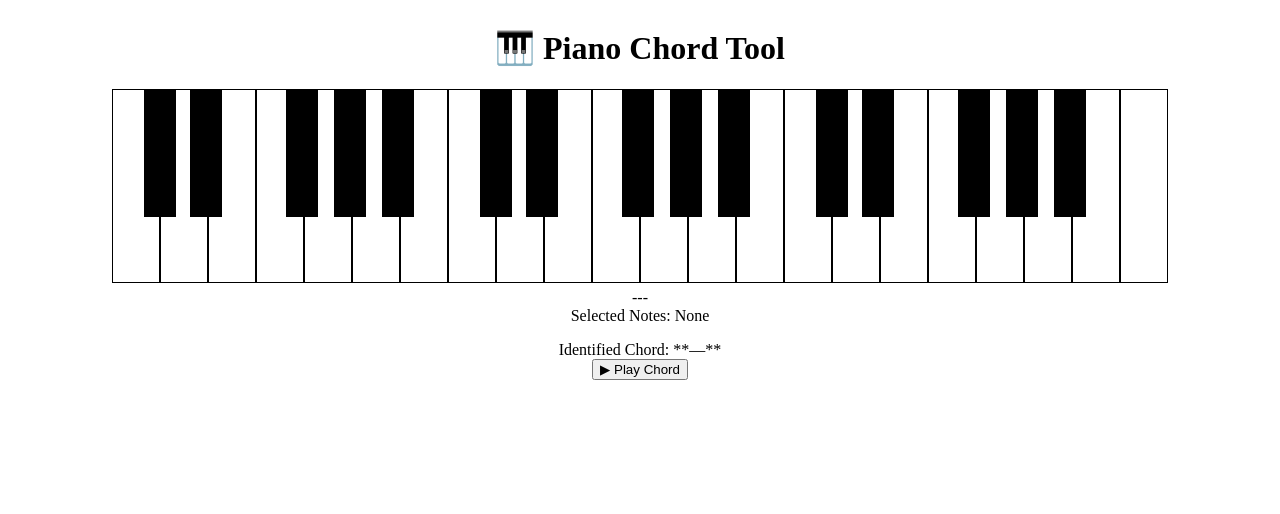
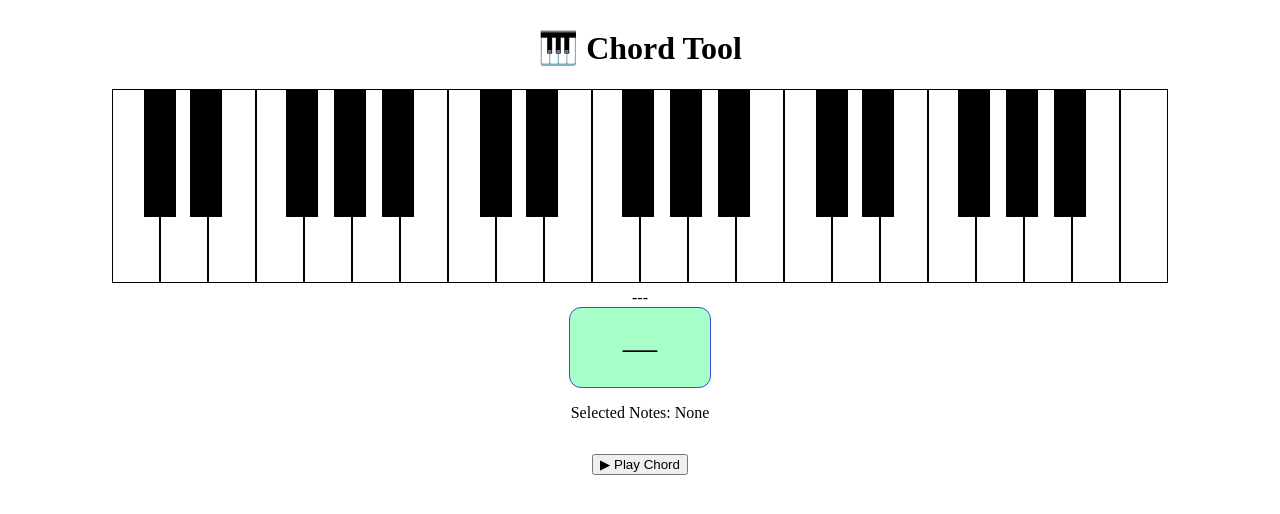
Before and after one commit to pantoniotti/kords, a React (Vite) app: page / in a window 1280 px wide. Shown: the top 514 px of the page. Built offline with nearby package versions, Linux system fonts and the light colour scheme.

Commit message:
Add note coloring and keyboard support

```diff
--- a/package.json
+++ b/package.json
@@ -15,11 +15,11 @@
     "framer-motion": "^12.23.25",
     "howler": "^2.2.4",
     "react": "^19.2.0",
-    "react-dom": "^19.2.0"
+    "react-dom": "^19.2.0",
+    "tonal": "^6.4.2"
   },
   "devDependencies": {
     "@eslint/js": "^9.39.1",
-    "@tailwindcss/postcss": "^4.1.17",
     "@types/node": "^24.10.1",
     "@types/react": "^19.2.5",
     "@types/react-dom": "^19.2.3",
@@ -29,8 +29,6 @@
     "eslint-plugin-react-hooks": "^7.0.1",
     "eslint-plugin-react-refresh": "^0.4.24",
     "globals": "^16.5.0",
-    "postcss": "^8.5.6",
-    "tailwindcss": "^4.1.17",
     "typescript": "~5.9.3",
     "typescript-eslint": "^8.46.4",
     "vite": "^7.2.4"
--- a/src/App.css
+++ /dev/null
@@ -1,7 +0,0 @@
-#keys {
-	margin-bottom: 1em;
-}
-
-#selected {
-	margin-bottom: 1em;
-}
--- a/src/App.tsx
+++ b/src/App.tsx
@@ -1,6 +1,5 @@
 import KordApp from "./components/KordApp";
 import './index.css';
-import "./App.css";
 
 function App() {
   return (
--- a/src/components/KordApp.tsx
+++ b/src/components/KordApp.tsx
@@ -1,4 +1,7 @@
-import React, { useState } from "react";
+import { useState, useEffect } from "react";
+import { detect as detectChord } from "@tonaljs/chord-detect";
+
+//////// CONSTANTS & HELPERS ///////
 
 const KEYS = [
 	"C3", "C#3", "D3", "D#3", "E3", "F3", "F#3", "G3", "G#3", "A3", "A#3", "B3",
@@ -6,14 +9,34 @@ const KEYS = [
 	"C5", "C#5", "D5", "D#5", "E5", "F5", "F#5", "G5", "G#5", "A5", "A#5", "B5",
 	"C6"
 ];
+const whiteKeys = KEYS.filter(k => !k.includes("#"));
+const whiteKeyWidth = 48;
+const blackKeyOffsetMap: Record<string, number> = {
+	C: 32, D: 30, F: 30, G: 30, A: 30,
+};
+// QWERTY piano layout
+const KEYBOARD_MAP: Record<string, string> = {
+	a: "C4",
+	w: "C#4",
+	s: "D4",
+	e: "D#4",
+	d: "E4",
+	f: "F4",
+	t: "F#4",
+	g: "G4",
+	y: "G#4",
+	h: "A4",
+	u: "A#4",
+	j: "B4",
+};
+const audioCtx = new (window.AudioContext)();
 
-const whiteKeys = KEYS.filter(k => !k.includes("#"));
+/////// MUSIC FUNCTIONS ///////
 
-// --- Audio and calculation functions remain the same ---
-const audioCtx = new (window.AudioContext || window.webkitAudioContext)();
+function playTone(freq: number | null, duration = 1.5) {
+	// Use the globally declared audioCtx
+	if (freq == null) return;
 
-function playTone(freq, duration = 1.5) {
-	// Use the globally declared audioCtx
 	const osc = audioCtx.createOscillator();
 	const gain = audioCtx.createGain();
 
@@ -36,41 +59,116 @@ function playTone(freq, duration = 1.5) {
 	osc.stop(audioCtx.currentTime + duration);
 }
 
-function noteToFreq(note) {
-	// ... (Frequency logic)
+function noteToFreq(note: string) {
 	const A4 = 440;
-	const NOTES = { C: 0, "C#": 1, D: 2, "D#": 3, E: 4, F: 5, "F#": 6, G: 7, "G#": 8, A: 9, "A#": 10, B: 11 };
+	const NOTES: Record<string, number> = { C: 0, "C#": 1, D: 2, "D#": 3, E: 4, F: 5, "F#": 6, G: 7, "G#": 8, A: 9, "A#": 10, B: 11 };
 	const match = note.match(/([A-G]#?)(\d)/);
 	if (!match) return null;
 	const [, n, octave] = match;
-	const semitones = NOTES[n] + (octave - 4) * 12;
+	const octaveNum = parseInt(octave, 10);
+	const noteValue = NOTES[n];
+	if (noteValue === undefined || Number.isNaN(octaveNum)) return null;
+	const semitones = noteValue + (octaveNum - 4) * 12;
 	return A4 * Math.pow(2, (semitones - 9) / 12);
 }
-// ---------------------------------------------------
 
-const whiteKeyWidth = 48;
-const blackKeyOffsetMap = {
-	C: 32, D: 30, F: 30, G: 30, A: 30,
-};
+function midiNoteToName(midi: number): string | null {
+	const NOTES = ["C", "C#", "D", "D#", "E", "F", "F#", "G", "G#", "A", "A#", "B"];
+	const note = NOTES[midi % 12];
+	const octave = Math.floor(midi / 12) - 1;
+	return `${note}${octave}`;
+}
 
+// 🎵 COMPONENT
 export default function KordApp() {
-	const [activeNotes, setActiveNotes] = useState([]);
-	const [chordName, setChordName] = useState("—"); // 2. New state for the chord name
+	const [activeNotes, setActiveNotes] = useState<string[]>([]);
+	const [chordName, setChordName] = useState<string>("—");
 
-	const toggleNote = (note) => {
-		// CRITICAL: Resume the audio context on the first user interaction
+	// 🎵 CHORD DETECTION
+	useEffect(() => {
+		if (activeNotes.length === 0) {
+			setChordName("—");
+			return;
+		}
+
+		const names = [...activeNotes].sort();
+		const matches = detectChord(names);
+
+		if (matches.length === 0) {
+			setChordName("—");
+		} else {
+			setChordName(matches[0]); // Best match
+		}
+	}, [activeNotes]);
+
+	useEffect(() => {
+		window.addEventListener("keydown", handleKeyDown);
+		window.addEventListener("keyup", handleKeyUp);
+
+		return () => {
+			window.removeEventListener("keydown", handleKeyDown);
+			window.removeEventListener("keyup", handleKeyUp);
+		};
+	}, [activeNotes]);
+
+	//
+	useEffect(() => {
+		if (!navigator.requestMIDIAccess) return;
+
+		navigator.requestMIDIAccess().then(midi => {
+			const inputs = midi.inputs.values();
+
+			for (let input of inputs) {
+				input.onmidimessage = (msg) => {
+					const [status, key, velocity] = msg.data;
+
+					const noteNumber = key; // MIDI note 0–127
+
+					const note = midiNoteToName(noteNumber);
+					if (!note) return;
+
+					// Note ON (status 144, velocity > 0)
+					if (status === 144 && velocity > 0) {
+						if (!activeNotes.includes(note)) toggleNote(note);
+					}
+
+					// Note OFF (status 128, or velocity 0)
+					if (status === 128 || (status === 144 && velocity === 0)) {
+						setActiveNotes(prev => prev.filter(n => n !== note));
+					}
+				};
+			}
+		});
+	}, []);
+
+	const toggleNote = (note: string) => {
+		// Resume audio context on click
 		if (audioCtx.state === 'suspended') {
 			audioCtx.resume();
 		}
 
-		setActiveNotes(prev =>
-			prev.includes(note) ? prev.filter(n => n !== note) : [...prev, note]
-		);
-		playTone(noteToFreq(note), 0.5);
+		// Update active notes
+		setActiveNotes(prev => {
+			const newNotes = prev.includes(note) ? prev.filter(n => n !== note) : [...prev, note];
+			// Play tone immediately
+			playTone(noteToFreq(note), 0.5);
+			return newNotes;
+		});
 	};
 
+	// const toggleNote = (note: string) => {
+	//   setActiveNotes(prev =>
+	//     prev.includes(note)
+	//       ? prev.filter(n => n !== note)
+	//       : [...prev, note]
+	//   );
+
+	//   playTone(noteToFreq(note), 0.5);
+	// };
+
+
 	// --- Black Key Position Calculation (Robust Logic) ---
-	const blackKeyPositions = [];
+	const blackKeyPositions: { note: string; leftPosition: number }[] = [];
 
 	KEYS.forEach((key) => {
 		if (key.includes("#")) {
@@ -88,9 +186,29 @@ export default function KordApp() {
 		}
 	});
 
+
+	const handleKeyDown = (e: KeyboardEvent) => {
+		const note = KEYBOARD_MAP[e.key.toLowerCase()];
+		if (!note) return;
+
+		// Prevent key repeating from retriggering endlessly
+		if (activeNotes.includes(note)) return;
+
+		toggleNote(note);
+	};
+
+	const handleKeyUp = (e: KeyboardEvent) => {
+		const note = KEYBOARD_MAP[e.key.toLowerCase()];
+		if (!note) return;
+
+		// Key released → remove note
+		setActiveNotes(prev => prev.filter(n => n !== note));
+	};
+
+
 	return (
 		<div className="bg-gray-900 min-h-screen p-6 text-white flex flex-col items-center">
-			<h1 className="text-3xl font-bold mb-6 text-center">🎹 Piano Chord Tool</h1>
+			<h1 className="text-3xl font-bold mb-6 text-center">🎹 Chord Tool</h1>
 
 			<div id="keyboard-wrapper" className="p-4 bg-gray-800 rounded-xl shadow-lg">
 				{/* Inner Container: relative parent, handles width and centering */}
@@ -106,8 +224,11 @@ export default function KordApp() {
 								key={note}
 								onClick={() => toggleNote(note)}
 								// Added shadow-md for better visual depth
-								className={`w-[48px] h-[192px] border border-gray-300 rounded-b-lg relative z-0 cursor-pointer transition **shadow-md**
-		                  ${activeNotes.includes(note) ? 'bg-blue-400' : 'bg-white'}`}
+								className={
+									`w-[48px] h-[192px] border border-gray-300 rounded-b-lg
+									relative z-0 cursor-pointer transition shadow-md
+		                  			${activeNotes.includes(note) ? 'bg-blue-400' : 'bg-white'}`
+								}
 							/>
 						))}
 					</div>
@@ -118,10 +239,13 @@ export default function KordApp() {
 							key={note}
 							onClick={() => toggleNote(note)}
 							// 🔥 CRITICAL CHANGE: Added shadow-2xl to force visibility if color is somehow transparent
-							className={`w-[32px] h-[128px] bg-black absolute top-0 z-10 rounded-b-md cursor-pointer transition **shadow-2xl**
-		                ${activeNotes.includes(note) ? 'bg-red-600' : 'bg-black'}`}
+							className={
+								`w-[32px] h-[128px] absolute top-0 z-10 rounded-b-md
+								cursor-pointer transition shadow-2xl
+		            		    ${activeNotes.includes(note) ? 'bg-blue-800' : 'bg-black'}`
+							}
 							style={
-								{ left: `${leftPosition}px`, top: '0px', backgroundColor: '#000000' }
+								{ left: `${leftPosition}px`, top: '0px' }
 							}
 						/>
 					))}
@@ -130,19 +254,19 @@ export default function KordApp() {
 
 			---
 
+			{/* Chord Display Box */}
+			<div
+				id="chord-display"
+				className="mt-4 p-4 bg-green-500 text-white rounded-lg text-2xl font-bold text-center w-full max-w-[300px] shadow-lg"
+			>
+				{chordName}
+			</div>
+
 			<div
 				id="selected"
 				className="mt-6 p-3 bg-gray-100 text-gray-900 rounded text-xl text-center w-full max-w-[600px]"
 			>
 				Selected Notes: {activeNotes.join(" • ") || "None"}
-			</div>
-
-			{/* 4. New Chord Display Box */}
-			<div
-				id="chord-display"
-				className="mt-4 p-4 bg-green-500 text-white rounded-lg text-2xl font-bold text-center w-full max-w-[600px] shadow-lg"
-			>
-				Identified Chord: **{chordName}**
 			</div>
 
 			<div id="play" className="flex justify-center mt-4">
--- a/src/index.css
+++ b/src/index.css
@@ -1,3 +1,47 @@
 @tailwind base;
 @tailwind components;
 @tailwind utilities;
+
+#keys {
+    margin-bottom: 1em;
+    margin-top: 1em;
+}
+
+#selected {
+    margin-bottom: 1em;
+    margin-top: 1em;
+}
+
+#play {
+    margin-bottom: 1em;
+    margin-top: 1em;
+}
+
+#chord-display {
+	height: auto;
+	min-width: 100px;
+	width: auto;
+	border: 1px solid;
+	border-radius: 12px;
+	text-align: center;
+	font-size: 2.15em;
+	padding: 20px 20px;
+	border-color: #3e49e6;
+	background-color: rgba(0, 255, 98, 0.35);
+}
+
+.bg-black {
+	background-color: rgb(0, 0, 0);
+}
+
+.bg-blue-400 {
+	background-color: rgba(65, 205, 236, 0.852);
+}
+
+.bg-blue-800 {
+	background-color: rgb(1, 95, 116);
+}
+
+.bg-red-600 {
+	background-color: rgb(99, 5, 5);
+}
```
Also changed, not shown: 1 other file (tests, documents, lock files or other folders).
